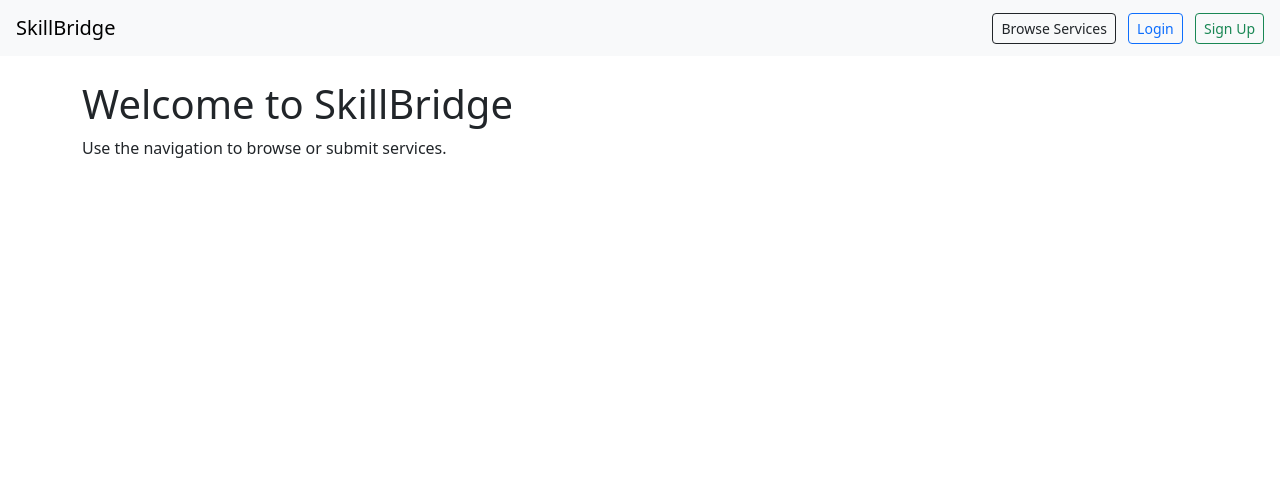
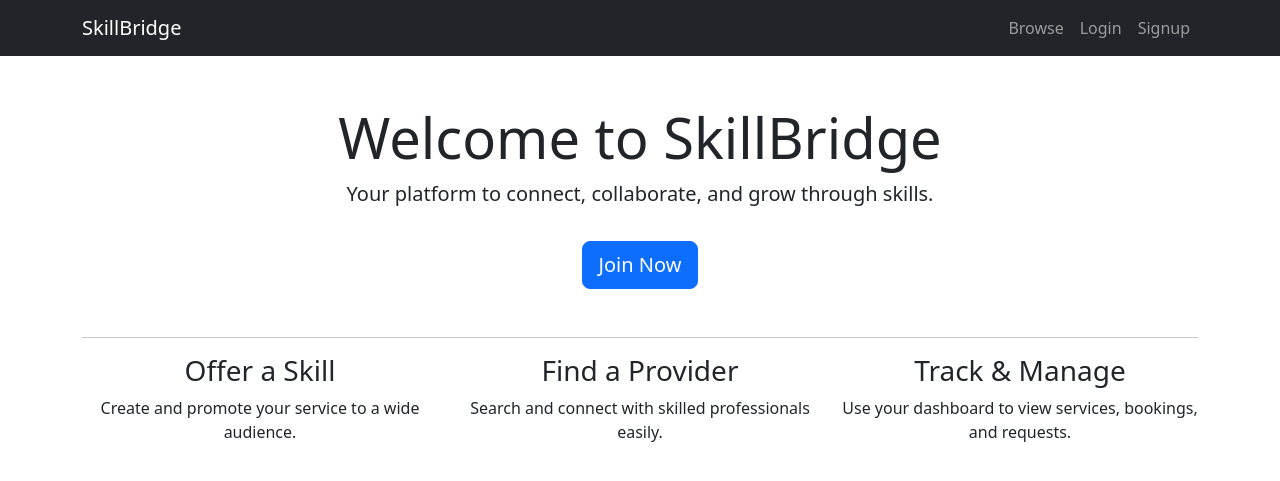
Before and after one commit to agodahdev/Skillbridge, a Django app: page / in a window 1280 px wide. Shown: the top 481 px of the page. Run offline with Django 5.2, Linux system fonts and the light colour scheme.

Commit message:
Upgraded the home page for better look

```diff
--- a/skillbridge/skillbridge_project/settings.py
+++ b/skillbridge/skillbridge_project/settings.py
@@ -29,7 +29,7 @@ import os
 ALLOWED_HOSTS = [
     "localhost",
     "127.0.0.1",
-    "8000-agodahdev-skillbridge-36olo72214s.ws-eu120.gitpod.io",
+    "8000-agodahdev-skillbridge-lok35d4n8qw.ws-eu120.gitpod.io",
 ]
 
 
@@ -136,5 +136,5 @@ LOGIN_REDIRECT_URL = '/services/dashboard'
 LOGOUT_REDIRECT_URL = '/'
 
 CSRF_TRUSTED_ORIGINS = [
-    "https://8000-agodahdev-skillbridge-36olo72214s.ws-eu120.gitpod.io",
+    "https://8000-agodahdev-skillbridge-lok35d4n8qw.ws-eu120.gitpod.io",
 ]
--- a/skillbridge/templates/base.html
+++ b/skillbridge/templates/base.html
@@ -1,49 +1,55 @@
+{% load static %}
 <!DOCTYPE html>
 <html lang="en">
 <head>
     <meta charset="UTF-8">
     <meta name="viewport" content="width=device-width, initial-scale=1.0">
     <title>Skillbridge</title>
-    <link rel="stylesheet" href="https://cdn.jsdelivr.net/npm/bootstrap@5.3.0/dist/css/bootstrap.min.css">
+    <link href="https://cdn.jsdelivr.net/npm/bootstrap@5.3.0/dist/css/bootstrap.min.css" rel="stylesheet">
+    <link href="{% static 'css/style.css' %}" rel="stylesheet">
 </head>
 <body>
 
-    <!-- Navbar with conditional login/logout/signup-->
-<nav class="navbar navbar-expand-lg navbar-light bg-light px-3">
-    <a class="navbar-brand" href="/">SkillBridge</a>
-    <div class="ms-auto">
-        <a class="btn btn-outline-dark btn-sm me-2" href="{% url 'service_list' %}">Browse Services</a>
+    <!-- Navbar -->
+    <nav class="navbar navbar-expand-lg navbar-dark bg-dark">
+        <div class="container">
+            <a class="navbar-brand" href="{% url 'home' %}">SkillBridge</a>
+                <button class="navbar-toggler" type="button" data-bs-toggle="collapse" data-bs-target="#navbarNav">
+                    <span class="navbar-toggler-icon"></span>
+                </button>
+                <div class="collapse navbar-collapse" id="navbarNav">
+                    <ul class="navbar-nav ms-auto">
                         {% if user.is_authenticated %}
-        <span class="me-2">Welcome, {{user.username}}</span>
-        <a class="btn btn-outline-dark btn-sm me-2"  href="{% url 'dashboard' %}">Dashboard</a>
-         <a class="btn btn-outline-success btn-sm me-2"  href="{% url 'submit_service' %}">Submit a Service</a>
-       <form method="post" action="{% url 'logout' %}" style="display: inline;">
+                            <li class="nav-item"><a class="nav-link" href="{% url 'service_list' %}">Services</a></li>
+                            <li class="nav-item"><a class="nav-link" href="{% url 'submit_service' %}">Submit Service</a></li>
+                            <li class="nav-item"><a class="nav-link" href="{% url 'dashboard' %}">Dashboard</a></li>
+                            <li class="nav-item">
+                                <form method="POST" action="{% url 'logout' %}" style="display: inline">
                                 {% csrf_token %}
-        <button type="submit" class="btn btn-outline-secondary btn-sm">Logout</button>
+                                <button type="submit" class="btn btn-link nav-link" style="color: white">Logout</button>
                                 </form>
+                            </li>
                         {% else %}
-        <a class="btn btn-outline-primary btn-sm"  href="{% url 'login' %}">Login</a>
-        <a class="btn btn-outline-success btn-sm ms-2" href="{% url 'signup' %}">Sign Up</a>
+                            <li class="nav-item"><a class="nav-link" href="{% url 'service_list' %}">Browse</a></li>
+                            <li class="nav-item"><a class="nav-link" href="{% url 'login' %}">Login</a></li>
+                             <li class="nav-item"><a class="nav-link" href="{% url 'signup' %}">Signup</a></li>
                         {% endif %}
+                        </ul>
+                    </div>
                 </div>
 </nav>
+    <!-- Main Content-->
+     <main class="container mt-4">
         {% if messages %}
-    <div class="container mt-3">
         {% for message in messages %}
-        <div class="alert alert-{{ message.tags}}">
-            {{ message }}
+        <div class="alert alert-{{ message.tags}}"> {{ message }}
         </div>
         {% endfor %}
-    </div>
         {% endif %}
+        {% block content %} {% endblock %}
+    </main>
 
-
-    <!-- Specific page content area-->
-    <div class="container mt-4">
-        {% block content %}
-        <!-- Page-specific content goes here-->
-         {% endblock %}
-    </div>
+    <!-- Bootstrap-->
     <script src="https://cdn.jsdelivr.net/npm/bootstrap@5.3.0/dist/js/bootstrap.bundle.min.js"></script>
 </body>
 </html>
--- a/skillbridge/templates/home.html
+++ b/skillbridge/templates/home.html
@@ -1,5 +1,30 @@
 {% extends 'base.html' %}
+{% load static %}
 {% block content %}
-<h1>Welcome to SkillBridge</h1>
-<p>Use the navigation to browse or submit services.</p>
+<div class="text-center my-5">
+<h1 class="display-4">Welcome to SkillBridge</h1>
+<p class="lead">Your platform to connect, collaborate, and grow through skills.</p>
+    {% if not user.is_authenticated %}
+        <a href="{% url 'signup' %}" class="btn btn-primary btn-lg mt-3">Join Now</a>
+    {% else %}
+        <a href="{% url 'dashboard' %}" class="btn btn-success btn-lg mt-3">Go to Dashboard</a>
+    {% endif %}
+</div>
+
+<hr>
+
+<div class="row text-center">
+    <div class="col-md-4">
+        <h3>Offer a Skill</h3>
+        <p>Create and promote your service to a wide audience.</p>
+    </div>
+    <div class="col-md-4">
+        <h3>Find a Provider</h3>
+        <p>Search and connect with skilled professionals easily.</p>
+    </div>
+    <div class="col-md-4">
+        <h3>Track & Manage</h3>
+        <p>Use your dashboard to view services, bookings, and requests.</p>
+    </div>
+</div>
 {% endblock %}
```
Also changed, not shown: skillbridge/db.sqlite3. Lines whose indentation alone changed are shown as unchanged.
